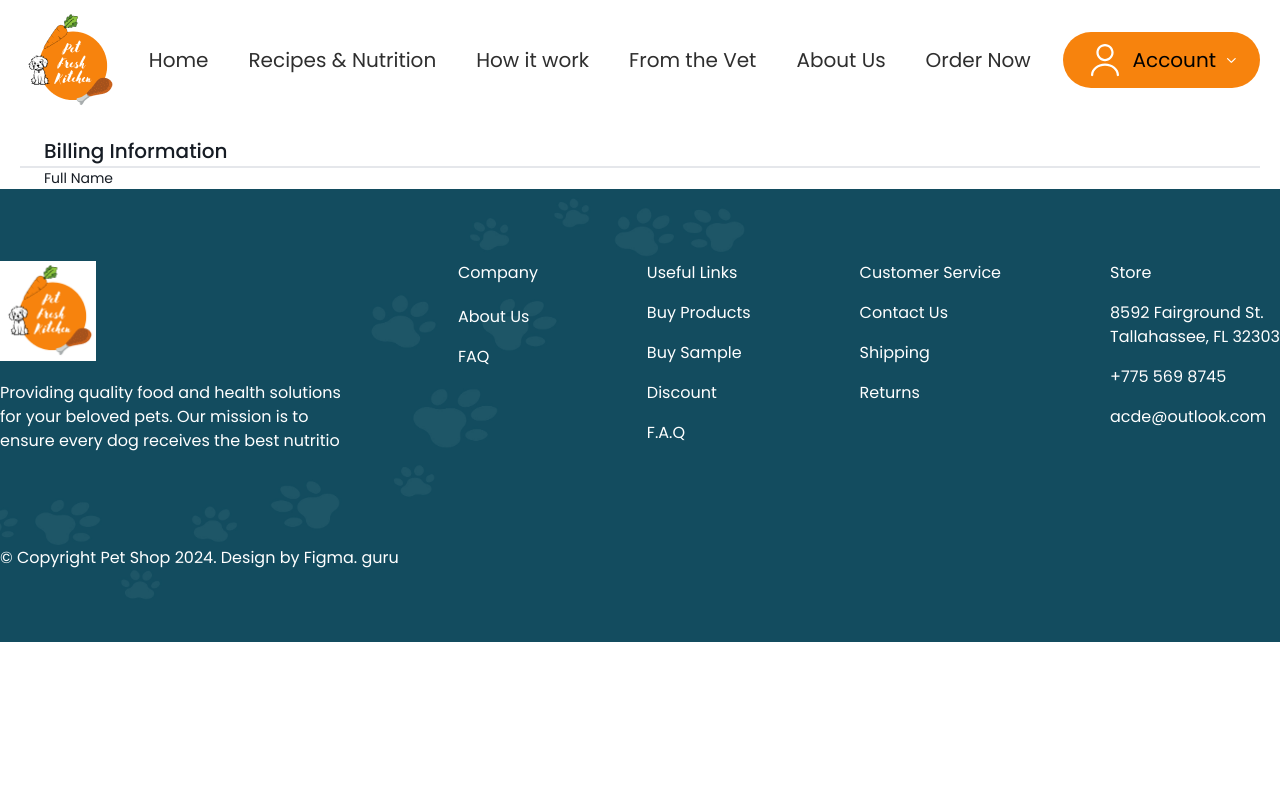
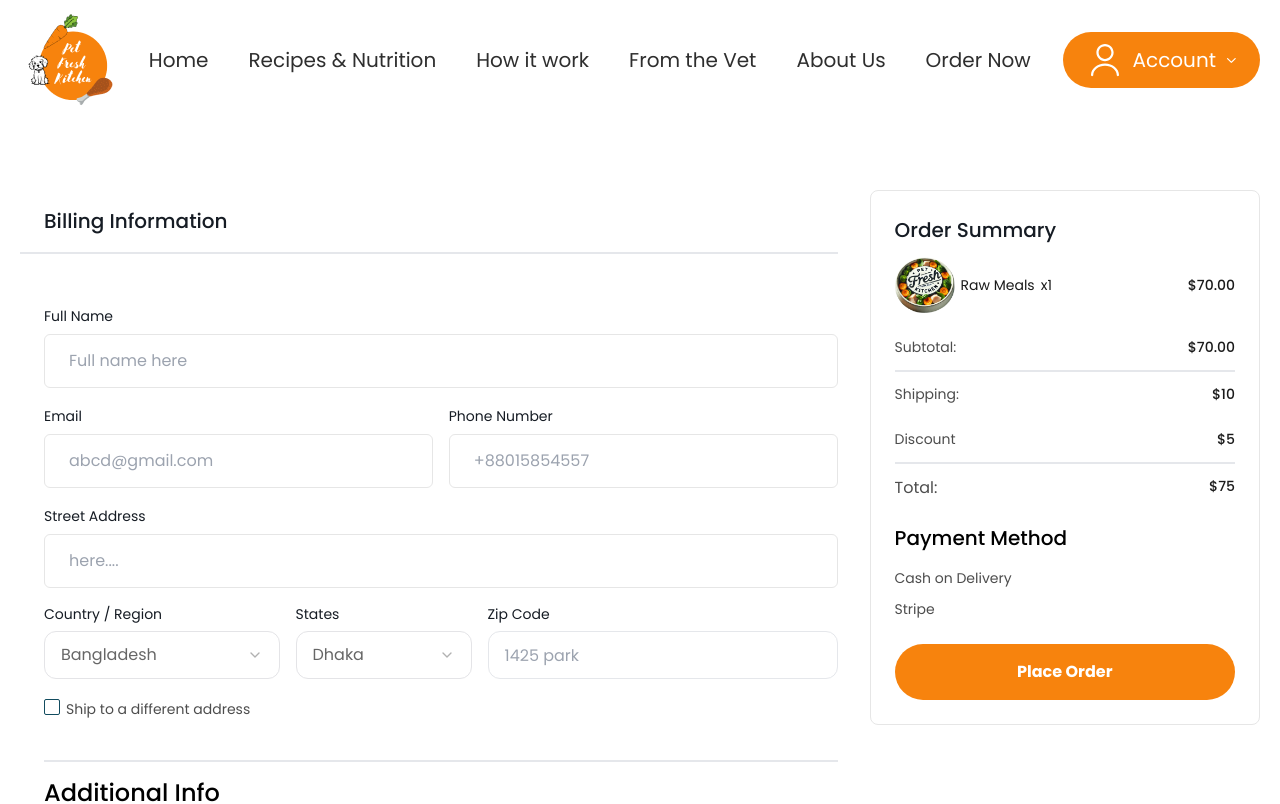
Before and after one commit to Farok-Hossain/pet-fresh-kitchen, a React (Vite) app: page /checkout in a window 1280 px wide. Shown: the top 804 px of the page. Built offline with nearby package versions, Linux system fonts and the light colour scheme.

Commit message:
Checkout billingInformation OrderSummary completed

```diff
--- /dev/null
+++ b/src/components/BillingInformation/BillingInformation.jsx
@@ -0,0 +1,142 @@
+import { useForm } from "react-hook-form";
+import CommonSelectField from "../common/CommonSelectField";
+import { Checkbox } from "../ui/checkbox";
+
+const BillingInformation = () => {
+     const {
+        register,
+        handleSubmit,
+        formState: { errors },
+      } = useForm();
+
+      const onSubmit = (data) => {
+        console.log(data);
+      };
+
+      const country = [
+        { label: "Bangladesh", value: "bangladesh" },
+        { label: "India", value: "india" },
+      ];
+      const states = [
+        { label: "Dhaka", value: "dhaka" },
+        { label: "Mumbai", value: "mumbai" },
+      ];
+    return (
+        <div>
+            <div className=" ">
+        <h3 className="text-textGray pl-6 text-xl font-medium leading-[30px] my-4">
+          Billing Information
+        </h3>
+        <div className="border-[1px] text-[#E5E5E5]"></div>
+        <div className="pl-6 mt-6">
+          <form className=" mt-[50px] space-y-4">
+            <div>
+              <label
+                htmlFor="name"
+                className="text-textGray text-[14px] leading-[21px]"
+              >
+                Full Name
+              </label>
+              <input
+                type="name"
+                id="name"
+                placeholder="Full name here"
+                className="w-full px-4 py-[14px] border border-[#E6E6E6] rounded-md pl-6 mt-[6px] focus:outline-none"
+              />
+            </div>
+
+            <div className="flex gap-4 w-full">
+              <div className="w-full">
+                <label
+                  htmlFor="email"
+                  className="text-textGray text-[14px] leading-[21px]"
+                >
+                  Email
+                </label>
+                <input
+                  type="email"
+                  id="email"
+                  placeholder="abcd@gmail.com"
+                  className=" w-full px-4 py-[14px] border border-[#E6E6E6] rounded-md pl-6 mt-[6px] focus:outline-none"
+                />
+              </div>
+              <div className="w-full">
+                <label
+                  htmlFor="number"
+                  className="text-textGray text-[14px] leading-[21px]"
+                >
+                  Phone Number
+                </label>
+                <input
+                  type="number"
+                  id="number"
+                  placeholder="+88015854557"
+                  className="w-full px-4 py-[14px] border border-[#E6E6E6] rounded-md pl-6 mt-[6px] focus:outline-none"
+                />
+              </div>
+            </div>
+
+            <div>
+              <label
+                htmlFor="address"
+                className="text-textGray text-[14px] leading-[21px]"
+              >
+                Street Address
+              </label>
+              <input
+                type="address"
+                id="address"
+                placeholder="here...."
+                className="w-full px-4 py-[14px] border border-[#E6E6E6] rounded-md pl-6 mt-[6px] focus:outline-none"
+              />
+            </div>
+
+            <div className="flex w-full gap-4">
+              <div className="w-full">
+                <CommonSelectField options={country} label="Country / Region" />
+              </div>
+              <div className="w-full">
+                <div className="flex w-full gap-4">
+                  <CommonSelectField width="w-[176px]" options={states} label="States" />
+                  <div className="flex flex-col w-full">
+                    <label
+                      htmlFor="Zip Code"
+                      className=" text-textGray text-[14px] font-normal leading-[21px] mb-[6px]"
+                    >
+                      Zip Code
+                    </label>
+                    <input
+                      id="address"
+                      placeholder="1425 park"
+                      className="h-12 border-[1px] text-[#666666] focus:outline-primaryOrange rounded-xl text-[16px] px-[16px] py-[14px]"
+                      {...register("address")}
+                    />
+                    {errors.name && (
+                      <p className="error">{errors.address.message}</p>
+                    )}
+                  </div>
+                </div>
+              </div>
+            </div>
+
+
+          </form>
+          <div className="flex gap-[6px] mt-5 mb-10">
+                <Checkbox />
+                <h4 className="text-[14px] leading-[21px] text-[#4D4D4D] ">Ship to a different address</h4>
+            </div>
+            <div className="border-[1px] text-[#E5E5E5]"></div>
+            <div>
+                <h3 className="text-2xl font-medium leading-[21px] mt-5">Additional Info</h3>
+            </div>
+            <h3 className="text-[14px] leading-[21px] text-[#1A1A1A] mt-5 mb-2">Order Notes (Optional)</h3>
+            <div className="border-[1px] text-[#E5E5E5] rounded-md">
+                <h5 className="text-[16px] pt-[14px] pl-[16px] pr-[465px] pb-[65px] text-[#999] leading-[21px] ">Notes about your order, special notes for delivery</h5>
+            </div>
+        </div>
+      </div>
+        </div>
+    );
+};
+
+export default BillingInformation;
--- a/src/components/Checkout/CheckOut.jsx
+++ b/src/components/Checkout/CheckOut.jsx
@@ -1,17 +1,16 @@
+import BillingInformation from "../BillingInformation/BillingInformation";
+import OrderSummary from "../OrderSummary/OrderSummary";
+
 
 
 const CheckOut = () => {
-    return (
-        <div>
-            <div className=" ">
-                <h3 className="text-textGray pl-6 text-xl font-medium leading-[30px] mt-4">Billing Information</h3>
-                <div className="border-[1px] text-[#E5E5E5]"></div>
-                <div className="pl-6">
-                    <h4 className="text-textGray text-[14px] leading-[21px]">Full Name</h4>
-                </div>
-            </div>
-        </div>
-    );
+
+  return (
+    <div className="mb-[200px] flex gap-8 mt-[70px]">
+      <BillingInformation />
+      <OrderSummary />
+    </div>
+  );
 };
 
 export default CheckOut;
--- /dev/null
+++ b/src/components/OrderSummary/OrderSummary.jsx
@@ -0,0 +1,52 @@
+import productImg from "../../assets/images/productImg.png";
+
+const OrderSummary = () => {
+  return (
+    <div className="border-[1px] border-[#E6E6E6] rounded-lg w-[424px] h-auto max-h-[535px] px-6 py-6">
+      <h3 className="text-xl font-medium leading-[30px] text-textGray">
+        Order Summary
+      </h3>
+      <div className="flex justify-between items-center mt-3">
+        <div className="flex gap-[6px] justify-center items-center">
+          <div className="w-[60px]">
+            <img src={productImg} alt="" />
+          </div>
+          <h5 className="text-[14px] text-[#1A1A1A]">Raw Meals</h5>
+          <h5 className="text-[14px] text-[#1A1A1A]">x1</h5>
+        </div>
+        <div>
+          <h5 className="text-[14px] text-[#1A1A1A] font-medium">$70.00</h5>
+        </div>
+      </div>
+      <div className="flex justify-between mt-6">
+        <h5 className="text-[#4D4D4D] text-[14px]">Subtotal:</h5>
+        <h5 className="text-[14px] text-[#1A1A1A] font-medium">$70.00</h5>
+      </div>
+      <div className="border-[1px] text-[#E5E5E5] my-3"></div>
+      <div className="flex justify-between">
+        <h5 className="text-[#4D4D4D] text-[14px]">Shipping:</h5>
+        <h5 className="text-[14px] text-[#1A1A1A] font-medium">$10</h5>
+      </div>
+      <div className="flex justify-between mt-6">
+        <h5 className="text-[#4D4D4D] text-[14px]">Discount</h5>
+        <h5 className="text-[14px] text-[#1A1A1A] font-medium">$5</h5>
+      </div>
+      <div className="border-[1px] text-[#E5E5E5] my-3"></div>
+      <div className="flex justify-between">
+        <h5 className="text-[#4D4D4D] text-[16px]">Total:</h5>
+        <h5 className="text-[14px] text-[#1A1A1A] font-medium">$75</h5>
+      </div>
+
+      <h3 className="text-xl font-medium mt-6 mb-4">Payment Method</h3>
+      <div>
+        <h3 className="text-[14px] text-[#4D4D4D]">Cash on Delivery</h3>
+      </div>
+      <div className="mt-[10px] mb-6">
+        <h3 className="text-[14px] text-[#4D4D4D]">Stripe</h3>
+      </div>
+      <button className="bg-primaryOrange text-white py-4 w-full  font-bold rounded-[43px]">Place Order</button>
+    </div>
+  );
+};
+
+export default OrderSummary;
--- a/src/components/common/Card.jsx
+++ b/src/components/common/Card.jsx
@@ -1,5 +1,6 @@
 import PropTypes from "prop-types";
 import OfferIcon from "../../assets/Icons/OfferIcon";
+import { Link } from "react-router-dom";
 
 const Card = ({ img, title, price, offer }) => {
   return (
@@ -23,9 +24,11 @@ const Card = ({ img, title, price, offer }) => {
         </p>
 
         <div className="mt-[7px] mb-7 flex justify-center">
+          <Link to="/productdetails">
           <button className="border border-[#F7830D] py-[7px] px-5 rounded-3xl text-sm font-semibold text-[#124C5F]">
             Product details
           </button>
+          </Link>
         </div>
       </div>
     </div>
--- a/src/components/common/CommonSelectField.jsx
+++ b/src/components/common/CommonSelectField.jsx
@@ -6,15 +6,15 @@ import {
   SelectValue,
 } from "@/components/ui/select";
 
-  const CommonSelectField = ({ options = [], label }) => {
+const CommonSelectField = ({ options = [], label, width }) => {
   return (
     <div>
       <h3 className="text-textGray text-[14px] mb-[6px]">{label}</h3>
       <Select>
-          <SelectTrigger className="w-[302px]  text-[#666666] focus:outline-primaryOrange rounded-xl text-[16px] px-[16px] py-[14px]">
-            <SelectValue
-              placeholder={options.length > 0 && options[0].label }
-            />
+        <SelectTrigger
+          className={`${width}  text-[#666666] focus:outline-primaryOrange rounded-xl text-[16px] px-[16px] py-[14px]`}
+        >
+          <SelectValue placeholder={options.length > 0 && options[0].label} />
         </SelectTrigger>
         <SelectContent>
           {options.map((option) => (
--- a/src/pages/SidebarPages/DeliveryAddress.jsx
+++ b/src/pages/SidebarPages/DeliveryAddress.jsx
@@ -53,31 +53,29 @@ const DeliveryAddress = () => {
             <div className="flex mt-4 gap-[15px]">
 
               <div>
-                <CommonSelectField options={country} label="Country / Region" />
+                <CommonSelectField width="w-[302px]" options={country} label="Country / Region" />
               </div>
 
               <div>
-                <CommonSelectField options={states} label="States" />
+                <CommonSelectField width="w-[302px]" options={states} label="States" />
               </div>
 
-              <div>
                 {/* Street Address */}
-            <div className="flex flex-col">
+            <div className="flex flex-col w-full">
               <label
                 htmlFor="Zip Code"
-                className="max-w-[250px] text-textGray text-[14px] font-normal leading-[21px] mb-[6px]"
+                className=" text-textGray text-[14px] font-normal leading-[21px] mb-[6px]"
               >
                 Zip Code
               </label>
               <input
                 id="address"
                 placeholder="1425 park"
-                className="w-[302px] h-12 border-[1px] text-[#666666] focus:outline-primaryOrange rounded-xl text-[16px] px-[16px] py-[14px]"
+                className=" w-full h-12 border-[1px] text-[#666666] focus:outline-primaryOrange rounded-xl text-[16px] px-[16px] py-[14px]"
                 {...register("address")}
               />
               {errors.name && <p className="error">{errors.address.message}</p>}
             </div>
-              </div>
 
             </div>
 
--- a/src/shared/navbar/Navbar.jsx
+++ b/src/shared/navbar/Navbar.jsx
@@ -39,7 +39,7 @@ const Navbar = () => {
 
       {/* button  */}
       <div>
-        <CommonButton linkUrl="/sidebar" icon={<ProfileIcon />} className="rounded-[40px]" text="Account" icon2={<DropDownIcon />}>
+        <CommonButton linkUrl="/sidebar" icon={<ProfileIcon />} className="rounded-[40px] text-white" text="Account" icon2={<DropDownIcon />}>
         </CommonButton>
       </div>
     </div>
```
Lines whose indentation alone changed are shown as unchanged.
